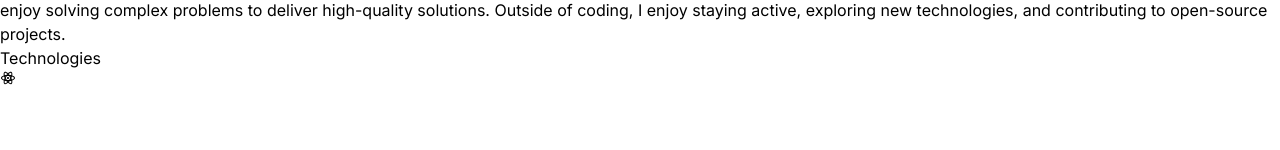
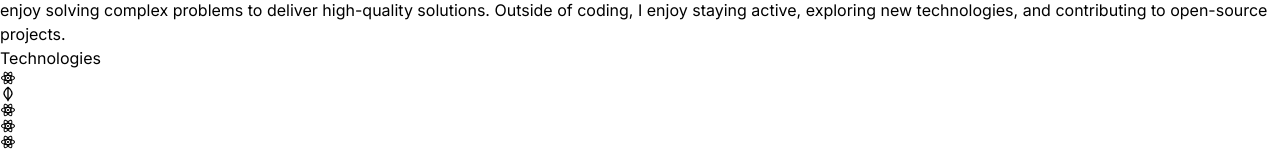
Before and after one commit to athxrva07/portfolio, a React (Vite) app: page / in a window 1280 px wide. Shown: the part 926-1076 px from the top of the page. Before the commit the page ends 1012 px from the top, so only its background shows below. Built offline with nearby package versions, Linux system fonts and the light colour scheme.

Commit message:
Update Technologies.jsx

```diff
--- a/src/components/Technologies.jsx
+++ b/src/components/Technologies.jsx
@@ -1,12 +1,24 @@
 import { RiReactjsLine } from "react-icons/ri";
-
+import { TbBrandMongodb } from "react-icons/tb";
 const Technologies = () => {
   return (
-    <div className="border-b border-neutral- 800 pb-24">
-      <h2 className="my-20 text-center text-4xl">Technologies</h2>
-      <div className="flex  flex-wrap items-center justify-center gap-4">
-        <div className="rounded-2xl border-4 border-neutral-800 p-4">
-            <RiReactjsLine />
+    <div className="pb-24 border-b border-neutral- 800">
+      <h2 className="my-20 text-4xl text-center">Technologies</h2>
+      <div className="flex flex-wrap items-center justify-center gap-4">
+        <div className="p-4 border-4 rounded-2xl border-neutral-800">
+            <RiReactjsLine className="text-7xl text-cyan-400"/>
+        </div>
+        <div className="p-4 border-4 rounded-2xl border-neutral-800">
+            <TbBrandMongodb className="text-7xl text-cyan-400"/>
+        </div>
+        <div className="p-4 border-4 rounded-2xl border-neutral-800">
+            <RiReactjsLine className="text-7xl text-cyan-400"/>
+        </div>
+        <div className="p-4 border-4 rounded-2xl border-neutral-800">
+            <RiReactjsLine className="text-7xl text-cyan-400"/>
+        </div>
+        <div className="p-4 border-4 rounded-2xl border-neutral-800">
+            <RiReactjsLine className="text-7xl text-cyan-400"/>
         </div>
       </div>
     </div>
```
